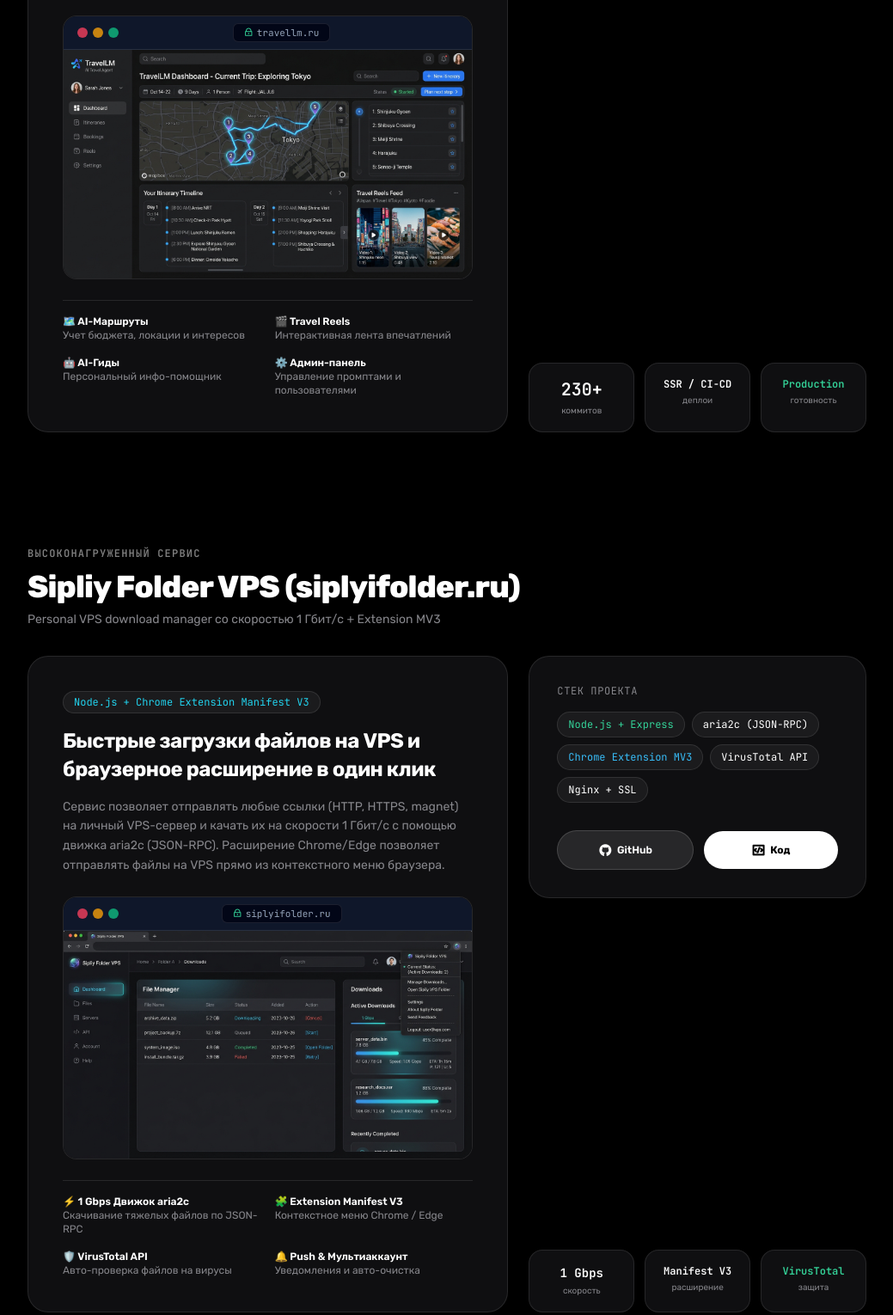
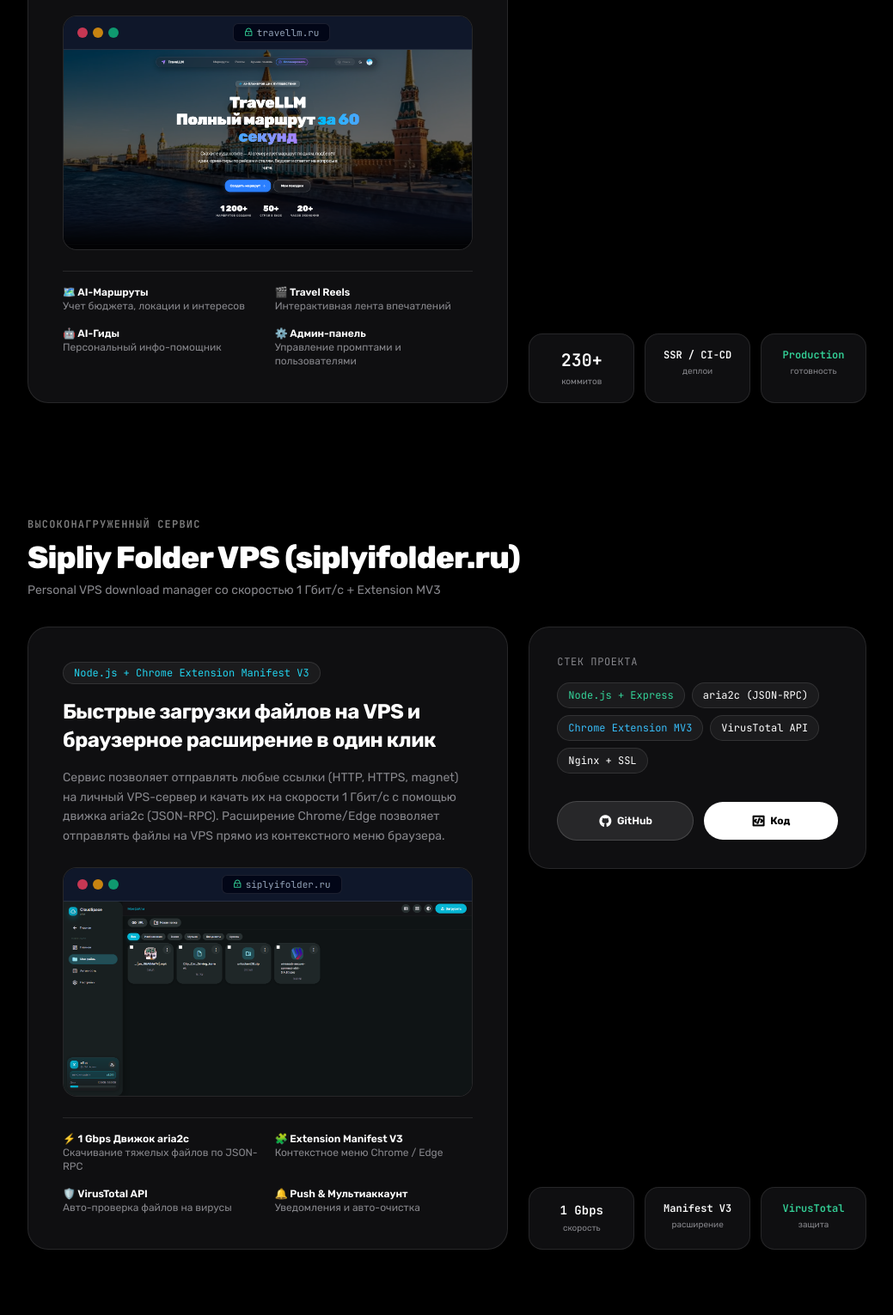
Before and after one commit to xf1st/xf1st, a plain HTML site: page index.html in a window 1280 px wide. Shown: the part 1162-2692 px from the top of the page at 86% size, without its empty margins (120-1159 px from the left). Drawn offline with nearby package versions, Linux system fonts and the light colour scheme.

Commit message:
Use real live site screenshots from Screenshots folder

```diff
--- a/index.html
+++ b/index.html
@@ -19,7 +19,7 @@
     <meta property="og:url" content="https://xf1st.ru/">
     <meta property="og:title" content="xf1st — Full-Stack Developer & AI Integration Engineer">
     <meta property="og:description" content="Разработка масштабируемых веб-сервисов на Next.js & Supabase с интеграцией искусственного интеллекта (Claude, OpenAI API). Создатель TravelLM и Sipliy Folder VPS.">
-    <meta property="og:image" content="https://xf1st.ru/assets/img/travellm-preview.jpg">
+    <meta property="og:image" content="https://xf1st.ru/assets/img/travellm-real.png">
     <meta property="og:site_name" content="xf1st Portfolio">
     <meta property="og:locale" content="ru_RU">
 
@@ -28,7 +28,7 @@
     <meta name="twitter:url" content="https://xf1st.ru/">
     <meta name="twitter:title" content="xf1st — Full-Stack Developer & AI Integration Engineer">
     <meta name="twitter:description" content="Разработка масштабируемых веб-сервисов на Next.js & Supabase с интеграцией искусственного интеллекта.">
-    <meta name="twitter:image" content="https://xf1st.ru/assets/img/travellm-preview.jpg">
+    <meta name="twitter:image" content="https://xf1st.ru/assets/img/travellm-real.png">
 
     <!-- Schema.org JSON-LD Structured Data for Search Engines -->
     <script type="application/ld+json">
@@ -270,7 +270,7 @@
                         </p>
                     </div>
 
-                    <!-- Apple UI Browser Mockup -->
+                    <!-- Apple UI Browser Mockup with REAL Screenshot -->
                     <div class="browser-frame mt-2">
                         <div class="px-4 py-2 bg-slate-900 border-b border-white/10 flex items-center justify-between">
                             <div class="flex items-center space-x-1.5">
@@ -285,7 +285,7 @@
                             <div class="w-4"></div>
                         </div>
                         <div class="overflow-hidden">
-                            <img src="assets/img/travellm-preview.jpg" alt="TravelLM Dashboard Interface Preview" class="w-full h-auto object-cover">
+                            <img src="assets/img/travellm-real.png" alt="TravelLM Real Dashboard Screenshot" class="w-full h-auto object-cover">
                         </div>
                     </div>
 
@@ -378,7 +378,7 @@
                         </p>
                     </div>
 
-                    <!-- Apple UI Browser Mockup -->
+                    <!-- Apple UI Browser Mockup with REAL Screenshot -->
                     <div class="browser-frame mt-2">
                         <div class="px-4 py-2 bg-slate-900 border-b border-white/10 flex items-center justify-between">
                             <div class="flex items-center space-x-1.5">
@@ -393,7 +393,7 @@
                             <div class="w-4"></div>
                         </div>
                         <div class="overflow-hidden">
-                            <img src="assets/img/siplyifolder-preview.jpg" alt="Sipliy Folder VPS Web UI Interface Preview" class="w-full h-auto object-cover">
+                            <img src="assets/img/siplyifolder-real.png" alt="Sipliy Folder VPS Real Interface Screenshot" class="w-full h-auto object-cover">
                         </div>
                     </div>
 
```
Also changed, not shown: assets/img/siplyifolder-real.png (added), assets/img/travellm-real.png (added).
